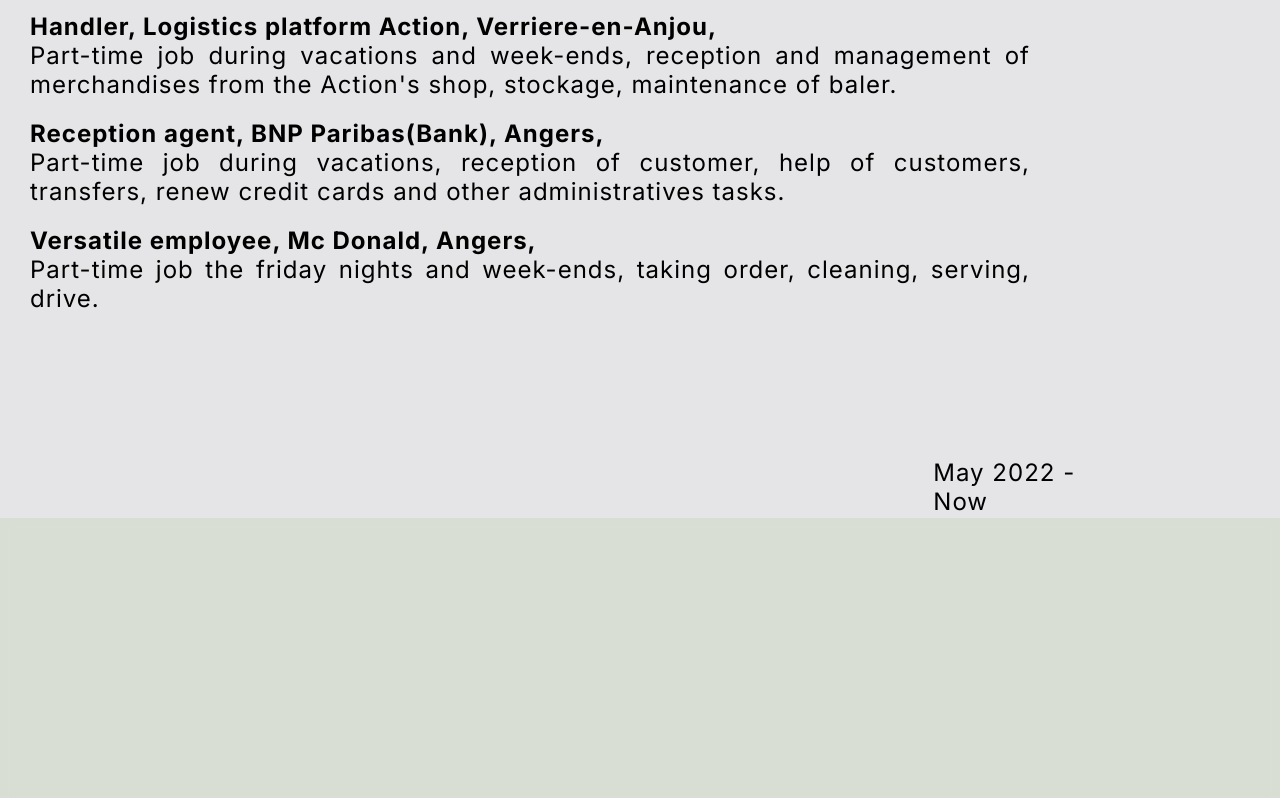
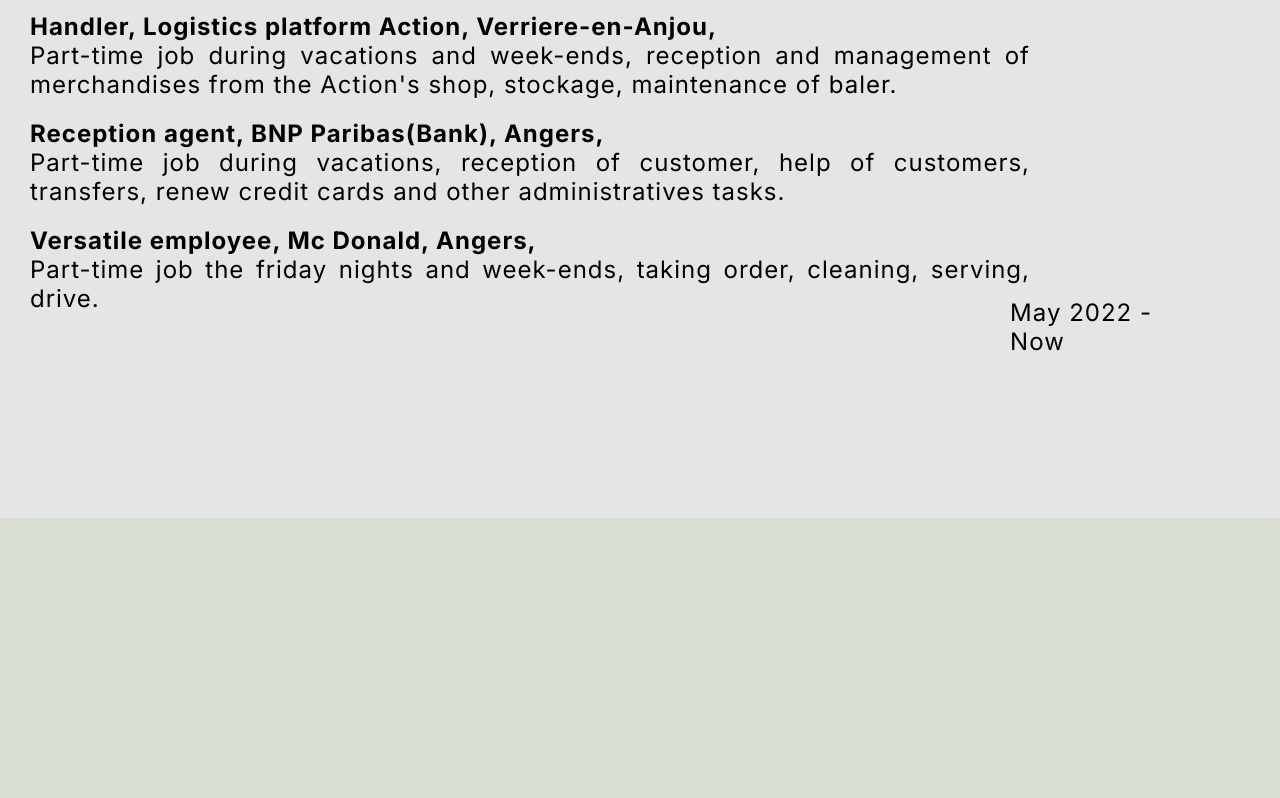
Before and after one commit to chlmp/Pierre-CHALUMEAU-CV, a plain HTML site: page index.html in a window 1280 px wide. Shown: the part 2742-3540 px from the top of the page. Drawn offline with Linux system fonts and the light colour scheme.

Commit message:
Update CV.css

```diff
--- a/CV.css
+++ b/CV.css
@@ -312,8 +312,8 @@ nav p{
 
 .experience span1 {
   position: absolute;
-  right: 16%;
-  top: 400%;
+  right: 10%;
+  top: 380%;
   font-family: 'Inter', sans-serif;
   font-size: 1.5em;
   color: #000000;
```
